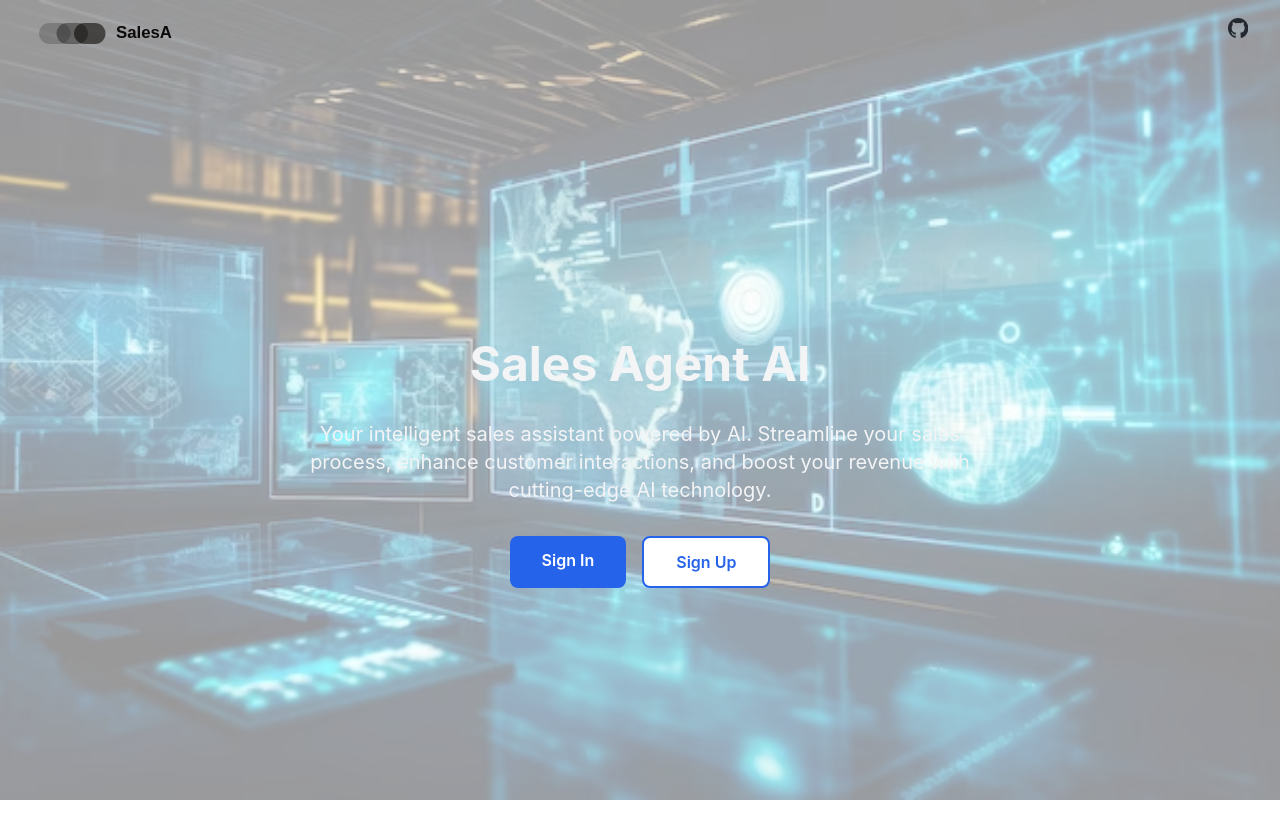
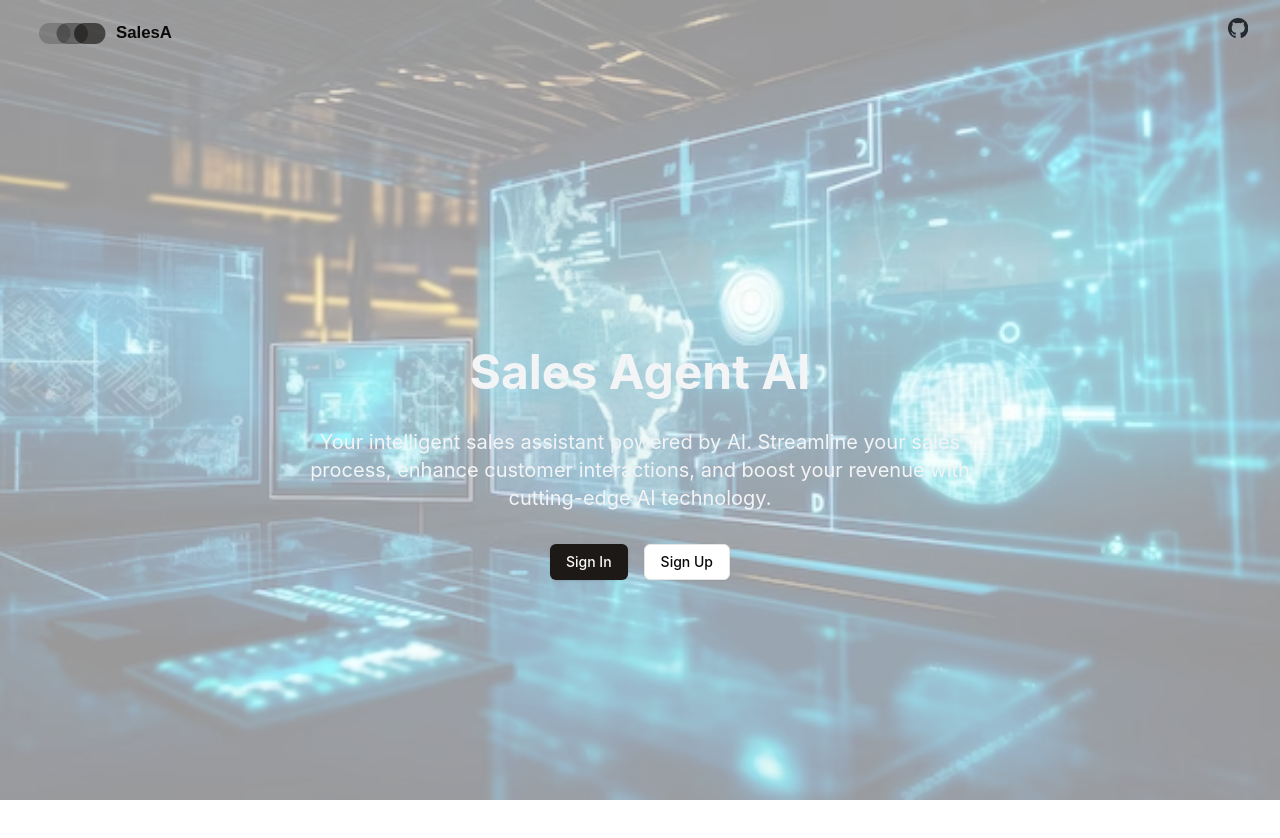
Before and after one commit to C-Vane/AI-Boothcamp-Homeworks, a Next.js app in the folder FINAL-PROJECT/SalesAgent/: page / in a window 1280 px wide. Shown: the top 838 px of the page. Built offline with nearby package versions, Linux system fonts and the light colour scheme; no server answers.

Commit message:
fix: sign up style

```diff
--- a/FINAL-PROJECT/SalesAgent/app/auth/signin/page.tsx
+++ b/FINAL-PROJECT/SalesAgent/app/auth/signin/page.tsx
@@ -3,6 +3,7 @@
 import { useState } from "react";
 import { signIn } from "next-auth/react";
 import { useRouter } from "next/navigation";
+import { Button } from "@/components/ui/button";
 
 export default function SignIn() {
   const router = useRouter();
@@ -40,10 +41,10 @@ export default function SignIn() {
   };
 
   return (
-    <div className='min-h-screen flex items-center justify-center bg-gray-50 py-12 px-4 sm:px-6 lg:px-8'>
+    <div className='flex items-center justify-center bg-white/10 backdrop-blur-lg py-12 px-4 sm:px-6 lg:px-8'>
       <div className='max-w-md w-full space-y-8'>
         <div>
-          <h2 className='mt-6 text-center text-3xl font-extrabold text-gray-900'>
+          <h2 className='text-center text-3xl font-extrabold text-gray-900'>
             Sign in to your account
           </h2>
         </div>
@@ -83,13 +84,10 @@ export default function SignIn() {
             <div className='text-red-500 text-sm text-center'>{error}</div>
           )}
 
-          <div>
-            <button
-              type='submit'
-              disabled={isLoading}
-              className='group relative w-full flex justify-center py-2 px-4 border border-transparent text-sm font-medium rounded-md text-white bg-indigo-600 hover:bg-indigo-700 focus:outline-none focus:ring-2 focus:ring-offset-2 focus:ring-indigo-500'>
+          <div className='flex justify-center'>
+            <Button type='submit' disabled={isLoading}>
               {isLoading ? "Signing in..." : "Sign in"}
-            </button>
+            </Button>
           </div>
         </form>
       </div>
--- a/FINAL-PROJECT/SalesAgent/app/auth/signup/page.tsx
+++ b/FINAL-PROJECT/SalesAgent/app/auth/signup/page.tsx
@@ -2,6 +2,7 @@
 
 import { useState } from "react";
 import { useRouter } from "next/navigation";
+import { Button } from "@/components/ui/button";
 
 export default function SignUp() {
   const router = useRouter();
@@ -43,10 +44,10 @@ export default function SignUp() {
   };
 
   return (
-    <div className='min-h-screen flex items-center justify-center bg-gray-50 py-12 px-4 sm:px-6 lg:px-8'>
+    <div className='flex items-center justify-center bg-white/10 backdrop-blur-lg py-12 px-4 sm:px-6 lg:px-8'>
       <div className='max-w-md w-full space-y-8'>
         <div>
-          <h2 className='mt-6 text-center text-3xl font-extrabold text-gray-900'>
+          <h2 className='text-center text-3xl font-extrabold text-gray-900'>
             Create your account
           </h2>
         </div>
@@ -99,13 +100,10 @@ export default function SignUp() {
             <div className='text-red-500 text-sm text-center'>{error}</div>
           )}
 
-          <div>
-            <button
-              type='submit'
-              disabled={isLoading}
-              className='group relative w-full flex justify-center py-2 px-4 border border-transparent text-sm font-medium rounded-md text-white bg-indigo-600 hover:bg-indigo-700 focus:outline-none focus:ring-2 focus:ring-offset-2 focus:ring-indigo-500'>
+          <div className='flex justify-center'>
+            <Button type='submit' disabled={isLoading}>
               {isLoading ? "Creating account..." : "Sign up"}
-            </button>
+            </Button>
           </div>
         </form>
       </div>
--- a/FINAL-PROJECT/SalesAgent/app/layout.tsx
+++ b/FINAL-PROJECT/SalesAgent/app/layout.tsx
@@ -47,7 +47,7 @@ export default function RootLayout({
                 </Link>
               </div>
             </nav>
-            <div className='z-10'>{children}</div>
+            {children}
           </div>
         </Providers>
       </body>
--- a/FINAL-PROJECT/SalesAgent/app/page.tsx
+++ b/FINAL-PROJECT/SalesAgent/app/page.tsx
@@ -1,6 +1,11 @@
+"use client";
+import { Button } from "@/components/ui/button";
 import Link from "next/link";
+import { useSession, signOut } from "next-auth/react";
 
 export default function Home() {
+  const { data: session } = useSession();
+
   return (
     <div className='relative w-full h-screen'>
       {/* Content */}
@@ -17,16 +22,27 @@ export default function Home() {
           </p>
 
           <div className='flex gap-4 justify-center'>
-            <Link
-              href='/auth/signin'
-              className='px-8 py-3 bg-blue-600 text-white rounded-lg hover:bg-blue-700 transition-colors duration-200 font-semibold'>
-              Sign In
-            </Link>
-            <Link
-              href='/auth/signup'
-              className='px-8 py-3 bg-white text-blue-600 rounded-lg hover:bg-gray-100 transition-colors duration-200 font-semibold border-2 border-blue-600'>
-              Sign Up
-            </Link>
+            {session ? (
+              <>
+                <Link href='/dashboard'>
+                  <Button>Dashboard</Button>
+                </Link>
+                <Button
+                  variant={"outline"}
+                  onClick={() => signOut({ callbackUrl: "/" })}>
+                  Log Out
+                </Button>
+              </>
+            ) : (
+              <>
+                <Link href='/auth/signin'>
+                  <Button>Sign In</Button>
+                </Link>
+                <Link href='/auth/signup'>
+                  <Button variant={"outline"}>Sign Up</Button>
+                </Link>
+              </>
+            )}
           </div>
         </div>
       </div>
```
